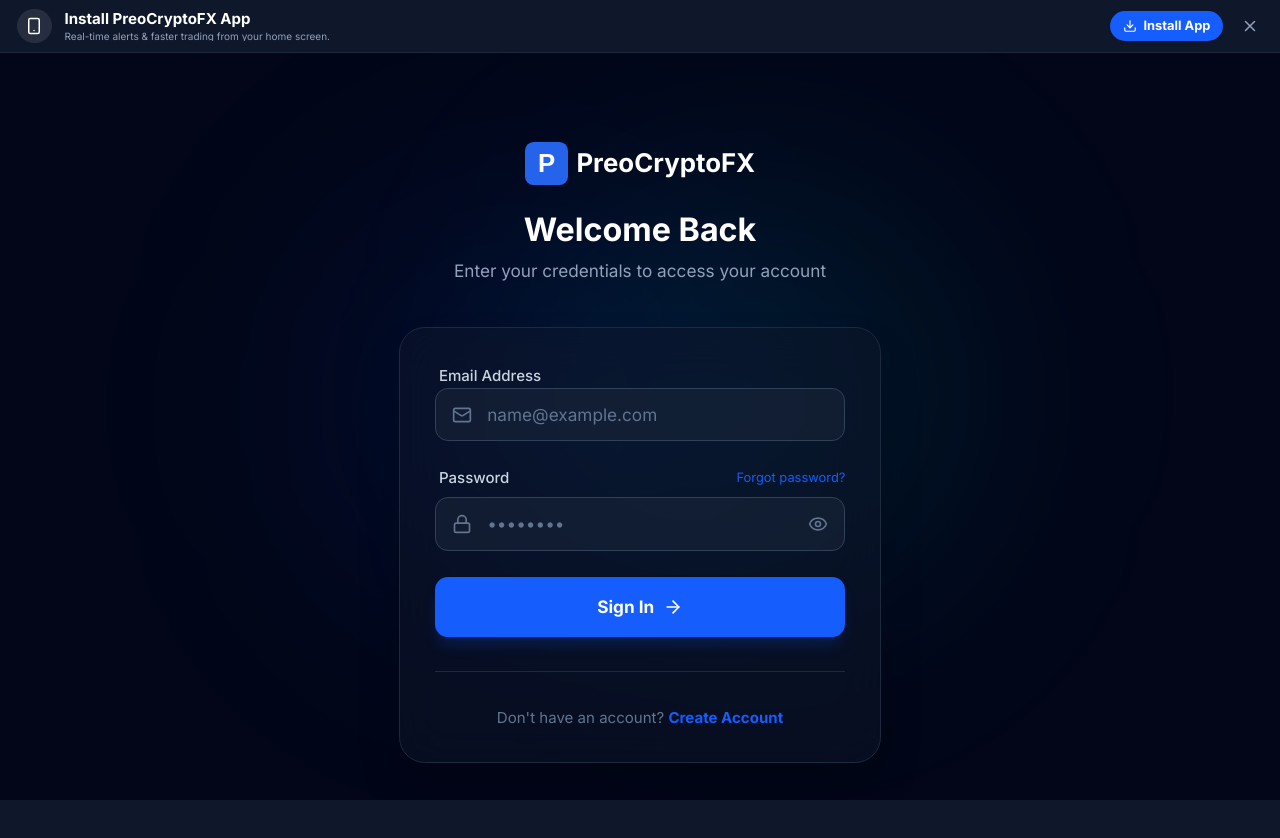
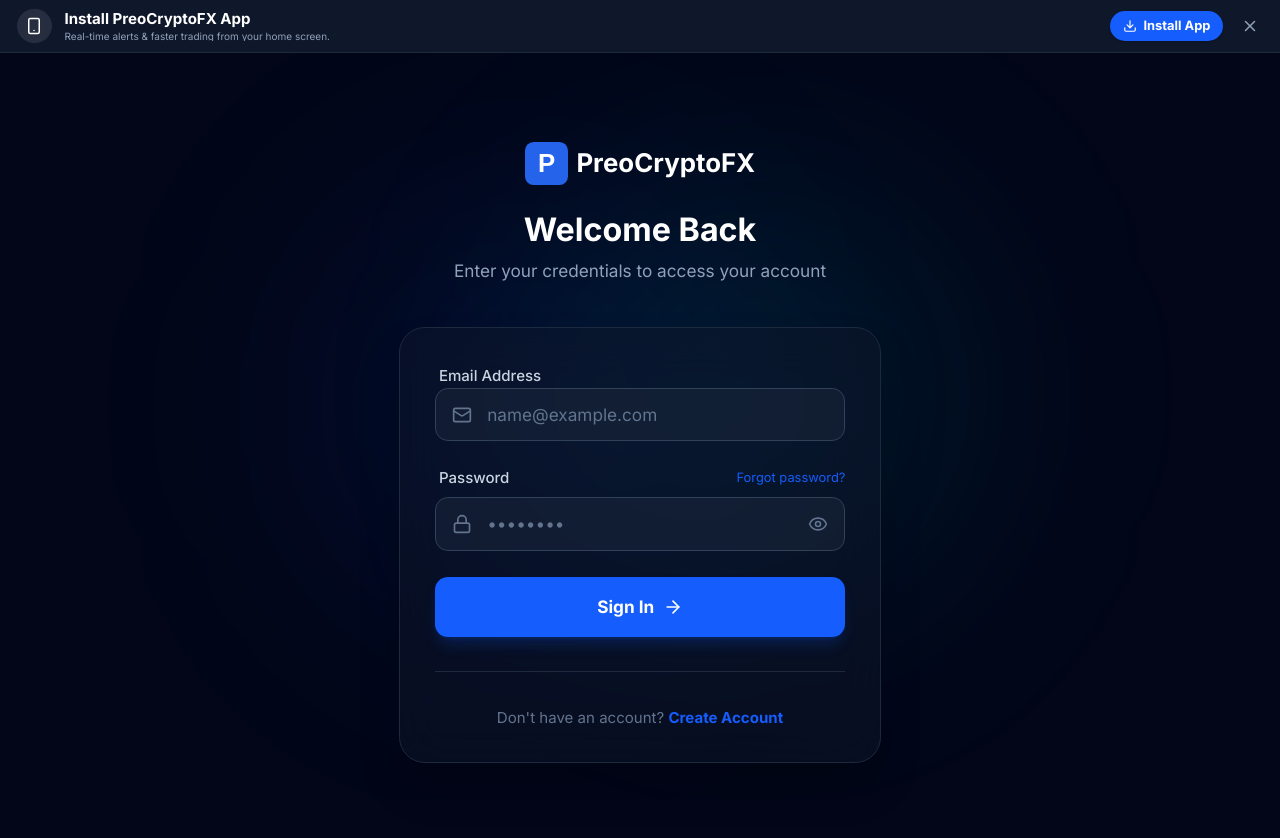
Before and after one commit to joelnd27/preocryptofx, a React (Vite) app: page /login in a window 1280 px wide. Shown: the top 838 px of the page. Before the commit the page ends 800 px from the top, so only its background shows below. Built offline with nearby package versions, Linux system fonts and the light colour scheme; no server answers; the database is empty.

Commit message:
fix: resolve layout height and theme flashing
Standardize height calculations to full page height and add a persistent theme initialization style to prevent background flashes during initial render.

```diff
--- a/index.html
+++ b/index.html
@@ -7,8 +7,6 @@
     <meta name="description" content="PreoCryptoFX offers a secure, professional cryptocurrency trading experience with advanced AI-powered tools, real-time analytics, and 24/7 support for every level of trader." />
     <meta name="keywords" content="crypto trading, AI trading, bitcoin, ethereum, professional trading platform, PreoCryptoFX" />
     <meta id="meta-theme-color" name="theme-color" content="#ffffff" />
-    <meta name="theme-color" content="#ffffff" media="(prefers-color-scheme: light)" />
-    <meta name="theme-color" content="#0f172a" media="(prefers-color-scheme: dark)" />
     <meta name="color-scheme" content="light dark" />
     <meta name="apple-mobile-web-app-capable" content="yes" />
     <meta id="meta-status-bar-style" name="apple-mobile-web-app-status-bar-style" content="default" />
@@ -77,8 +75,9 @@
           var themeColor = isDark ? '#0f172a' : '#ffffff';
           var statusBarStyle = isDark ? 'black-translucent' : 'default';
 
-          // Force update body and html background early
+          // Force update body and html background early to avoid white/dark flash
           var style = document.createElement('style');
+          style.id = 'theme-init-style';
           style.innerHTML = 'html, body { background-color: ' + themeColor + ' !important; }';
           document.head.appendChild(style);
 
@@ -88,7 +87,7 @@
             for (var i = 0; i < metas.length; i++) {
               var n = metas[i].getAttribute('name');
               var id = metas[i].getAttribute('id');
-              if (n === name || id === 'meta-' + name) {
+              if (n === name || id === 'meta-' + name || (n === 'apple-mobile-web-app-status-bar-style' && name === 'apple-mobile-web-app-status-bar-style')) {
                 metas[i].setAttribute('content', value);
                 found = true;
               }
--- a/src/App.tsx
+++ b/src/App.tsx
@@ -93,7 +93,7 @@ export default function App() {
 
   return (
     <Router>
-      <div className="flex flex-col h-[100dvh]">
+      <div className="flex flex-col h-full">
         <PWAInstallBanner />
         <div className="flex-1 overflow-x-hidden">
           <AdminRedirector>
--- a/src/components/DashboardLayout.tsx
+++ b/src/components/DashboardLayout.tsx
@@ -180,7 +180,7 @@ export default function DashboardLayout({ children }: DashboardLayoutProps) {
       </AnimatePresence>
 
       {/* Main Content Area */}
-      <div className={cn("flex-1 flex flex-col min-w-0 h-[100dvh] overflow-hidden relative", isDarkMode ? "bg-slate-950" : "bg-white")}>
+      <div className={cn("flex-1 flex flex-col min-w-0 h-full overflow-hidden relative", isDarkMode ? "bg-slate-950" : "bg-white")}>
         <div
           className={cn(
             "sticky top-0 z-50 w-full shrink-0",
--- a/src/index.css
+++ b/src/index.css
@@ -87,15 +87,23 @@
   body {
     @apply bg-background text-foreground font-sans antialiased;
     font-feature-settings: "rlig" 1, "calt" 1;
-    min-height: 100vh;
+    min-height: 100%;
     min-height: -webkit-fill-available;
-    /* On mobile, we handle safe areas in specific layout components for better sticky control */
+    width: 100%;
+    margin: 0;
+    padding: 0;
   }
 }
 
 html {
+  height: 100%;
   height: -webkit-fill-available;
   @apply bg-background;
+}
+
+#root {
+  height: 100%;
+  min-height: -webkit-fill-available;
 }
 
 @layer base {
```
